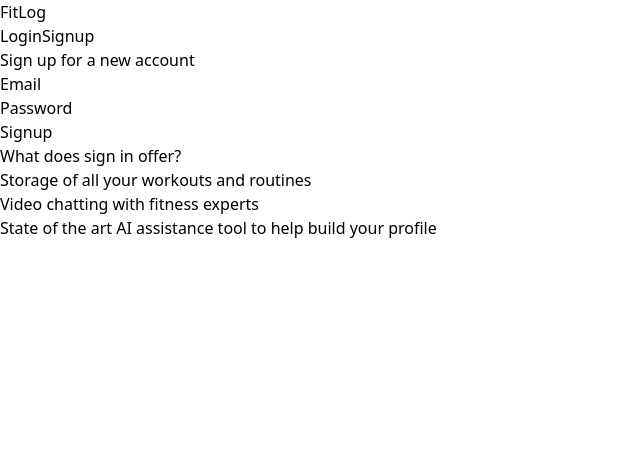
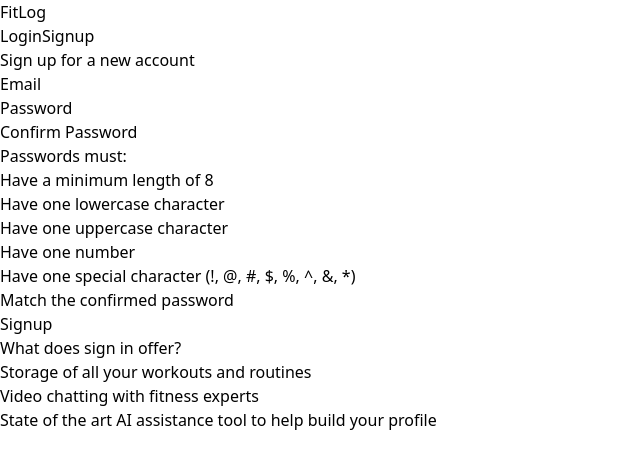
Before and after one commit to HamoonZamiri/workout-planner, a React (Vite) app in the folder frontend-vite/: page /signup in a window 1280 px wide. Shown: the top 468 px of the page, without its empty margins (0-640 px from the left). Built offline with nearby package versions, Linux system fonts and the light colour scheme.

Commit message:
feat: added indications of password strength

```diff
--- a/frontend-vite/package.json
+++ b/frontend-vite/package.json
@@ -14,11 +14,13 @@
     "react": "^18.2.0",
     "react-dom": "^18.2.0",
     "react-icons": "^4.10.1",
-    "react-router-dom": "^6.15.0"
+    "react-router-dom": "^6.15.0",
+    "validator": "^13.11.0"
   },
   "devDependencies": {
     "@types/react": "^18.2.15",
     "@types/react-dom": "^18.2.7",
+    "@types/validator": "^13.11.1",
     "@typescript-eslint/eslint-plugin": "^6.0.0",
     "@typescript-eslint/parser": "^6.0.0",
     "@vitejs/plugin-react": "^4.0.3",
--- a/frontend-vite/src/components/Navbar.tsx
+++ b/frontend-vite/src/components/Navbar.tsx
@@ -12,7 +12,7 @@ export const Navbar = () => {
     }
 
     return (
-        <header className="bg-blue-100">
+        <header className="bg-blue-100 mb-4">
             <div className="flex justify-between p-6">
                 <Link className="hover:text-slate-400" to="/">
                     <h1 className="font-semibold text-3xl sm:text-4xl">FitLog</h1>
--- a/frontend-vite/src/hooks/useSignup.ts
+++ b/frontend-vite/src/hooks/useSignup.ts
@@ -30,5 +30,5 @@ export const useSignup = () => {
             dispatch({ type: "LOGIN", payload: json.data });
         }
     }
-    return { signup, error, isLoading };
+    return { signup, error, setError, isLoading };
 };
--- a/frontend-vite/src/pages/Home.tsx
+++ b/frontend-vite/src/pages/Home.tsx
@@ -4,13 +4,14 @@ import WorkoutDetails from "../components/WorkoutDetails"
 import WorkoutForm from "../components/WorkoutForm"
 import { useWorkoutsContext } from "../hooks/useWorkoutsContext"
 import { api_base } from "../utils/constants";
+import { useLogout } from "../hooks/useLogout";
 
 const Home = () => {
     const {state, dispatch} = useWorkoutsContext();
     const { workouts } = state;
     const { state: authState } = useAuthContext();
     const { user } = authState;
-
+    const {logout} = useLogout();
     useEffect(() => {
         const fetchWorkouts = async () => {
             const res = await fetch(api_base + "/api/workouts/mine ", {
@@ -21,6 +22,9 @@ const Home = () => {
             const json = await res.json()
             if (res.ok) {
                 dispatch({type: "SET_WORKOUTS", payload: json.data})
+            }
+            if(res.status === 401) {
+                logout();
             }
         }
         if(user){
--- a/frontend-vite/src/pages/Signup.tsx
+++ b/frontend-vite/src/pages/Signup.tsx
@@ -1,14 +1,58 @@
 import React, {useState} from "react";
 import { useSignup } from "../hooks/useSignup";
+import validator from "validator";
 const Signup = () => {
     const [email, setEmail] = useState("");
     const [password, setPassword] = useState("");
-    const {signup, error, isLoading} = useSignup();
+    const [confirmPassword, setConfirmPassword] = useState("");
+    const {signup, error, setError, isLoading} = useSignup();
+    const specialChars = ["!", "@", "#", "$", "%", "^", "&", "*"];
 
     const handleSubmit = async(e: React.FormEvent<HTMLFormElement>) => {
         e.preventDefault();
+        if(!validator.isEmail(email)) {
+            setError("Email is not valid");
+        }
+        if (password !== confirmPassword) {
+            setError("Passwords do not match");
+            return;
+        }
+        if (!validator.isStrongPassword(password)) {
+            setError("Password is not strong enough, check conditions above!");
+            return;
+        }
         await signup(email, password);
     }
+
+    const checkPassword = () => {
+        let minLength = false;
+        let hasLowercase = false;
+        let hasUppercase = false;
+        let hasNumber = false;
+        let hasSpecial = false;
+        if (password.length >= 8) {
+            minLength = true;
+        }
+        for (const c of password) {
+            if (validator.isAlpha(c) && c === c.toLowerCase()) {
+                hasLowercase = true;
+            }
+            if (validator.isAlpha(c) && c === c.toUpperCase()) {
+                hasUppercase = true;
+            }
+            if (validator.isNumeric(c)) {
+                hasNumber = true;
+            }
+            if (specialChars.includes(c)) {
+                hasSpecial = true;
+            }
+        }
+        const matchingPassword = password !== "" && password === confirmPassword;
+        return {minLength, hasLowercase, hasUppercase, hasNumber, hasSpecial, matchingPassword};
+    }
+
+    const {minLength, hasLowercase, hasUppercase, hasNumber, hasSpecial, matchingPassword} = checkPassword();
+
     return (
         <div className="w-full flex flex-col items-center">
             <h3 className="text-3xl font-semibold mb-6 ">Sign up for a new account</h3>
@@ -17,7 +61,7 @@ const Signup = () => {
                     <label className="">Email</label>
                     <input
                         className="block w-full rounded-md border-0 px-1.5 py-1.5 text-gray-900 shadow-sm ring-1 ring-inset ring-gray-300
-                        placeholder:text-gray-400 focus:ring-2 focus:ring-inset focus:ring-indigo-200 sm:text-sm sm:leading-6"
+                        placeholder:text-gray-400 sm:text-sm sm:leading-6"
                         type="email"
                         onChange={(e) => {setEmail(e.target.value)}}
                         value={email}
@@ -27,17 +71,38 @@ const Signup = () => {
                     <label>Password</label>
                     <input
                         className="block w-full rounded-md border-0 px-1.5 py-1.5 text-gray-900 shadow-sm ring-1 ring-inset ring-gray-300
-                        placeholder:text-gray-400 focus:ring-2 focus:ring-inset focus:ring-indigo-600 sm:text-sm sm:leading-6"
+                        placeholder:text-gray-400 focus:ring-2 focus:ring-inset focus:ring-indigo-50 sm:text-sm sm:leading-6"
                         type="password"
-                        onChange={(e) => {setPassword(e.target.value)}}
+                        onChange={(e) => {
+                            setPassword(e.target.value.replace(" ", ""))
+                        }}
                         value={password}
                     />
                 </div>
+                <div className="mb-6">
+                    <label>Confirm Password</label>
+                    <input
+                        className="block w-full rounded-md border-0 px-1.5 py-1.5 text-gray-900 shadow-sm ring-1 ring-inset ring-gray-300
+                        placeholder:text-gray-400 focus:ring-2 focus:ring-inset focus:ring-indigo-400 sm:text-sm sm:leading-6"
+                        type="password"
+                        onChange={(e) => {setConfirmPassword(e.target.value.replace(" ", ""))}}
+                        value={confirmPassword}
+                    />
+                </div>
+                <p className="font-semibold text-md">Passwords must:</p>
+                <ul className="list-disc list-inside mb-4 text-xs sm:text-base">
+                    <li className={!minLength ? "text-red-500" : "text-green-500"}>Have a minimum length of 8</li>
+                    <li className={!hasLowercase ? "text-red-500" : "text-green-500"}>Have one lowercase character</li>
+                    <li className={!hasUppercase ? "text-red-500" : "text-green-500"}>Have one uppercase character</li>
+                    <li className={!hasNumber ? "text-red-500" : "text-green-500"}>Have one number</li>
+                    <li className={!hasSpecial ? "text-red-500" : "text-green-500"}>Have one special character (!, @, #, $, %, ^, &, *)</li>
+                    <li className={!matchingPassword ? "text-red-500" : "text-green-500"}>Match the confirmed password</li>
+                </ul>
                 <button className="w-full h-8 bg-blue-100 hover:bg-blue-200" disabled={isLoading}>Signup</button>
                 {error && <div className="text-red-500">{error}</div>}
                 <div className="mt-10">
                     <h3 className="font-semibold">What does sign in offer?</h3>
-                    <ul className="list-disc">
+                    <ul className="list-disc list-inside text-xs sm:text-base">
                         <li>Storage of all your workouts and routines</li>
                         <li>Video chatting with fitness experts</li>
                         <li>State of the art AI assistance tool to help build your profile</li>
```
Also changed, not shown: 1 other file (tests, documents, lock files or other folders).
